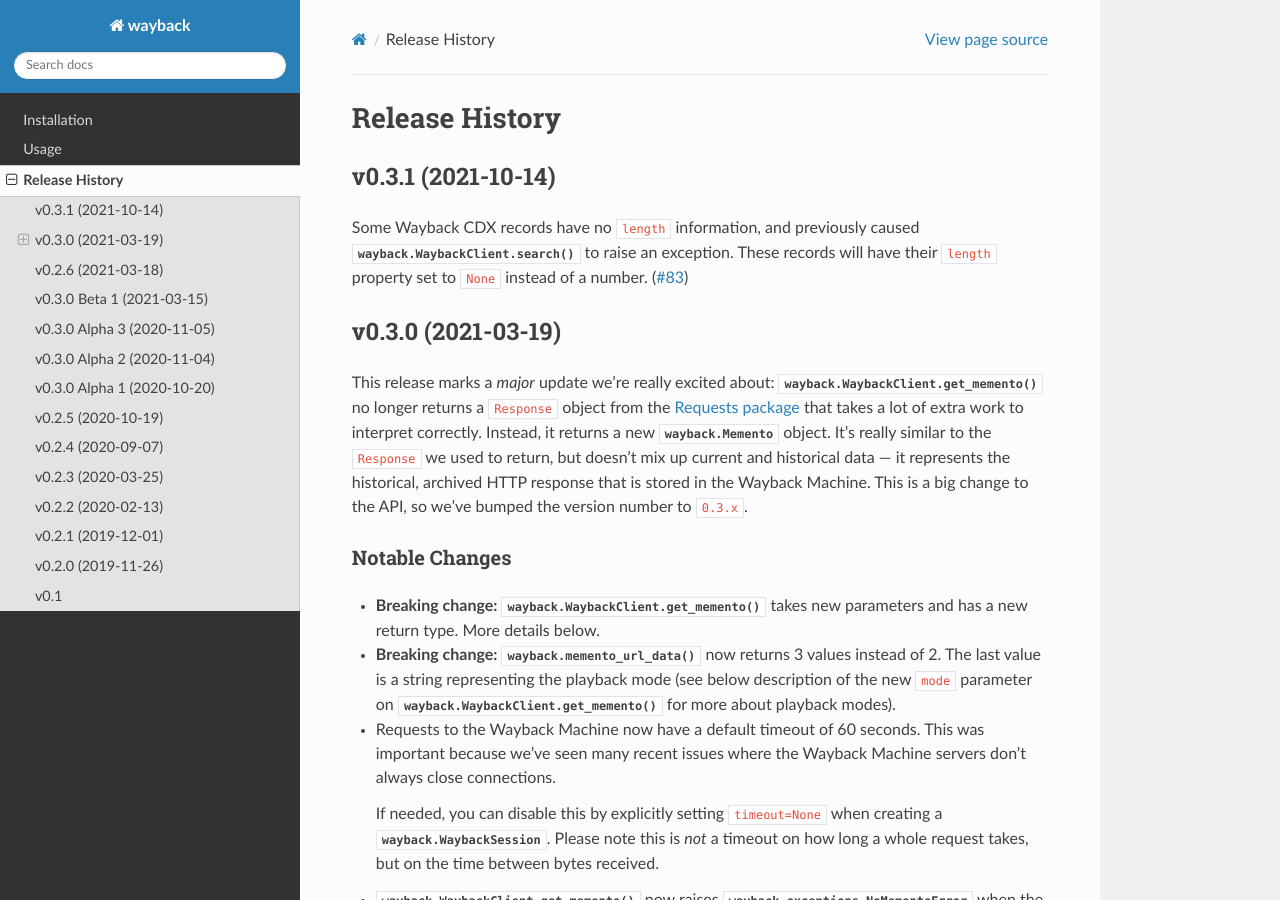
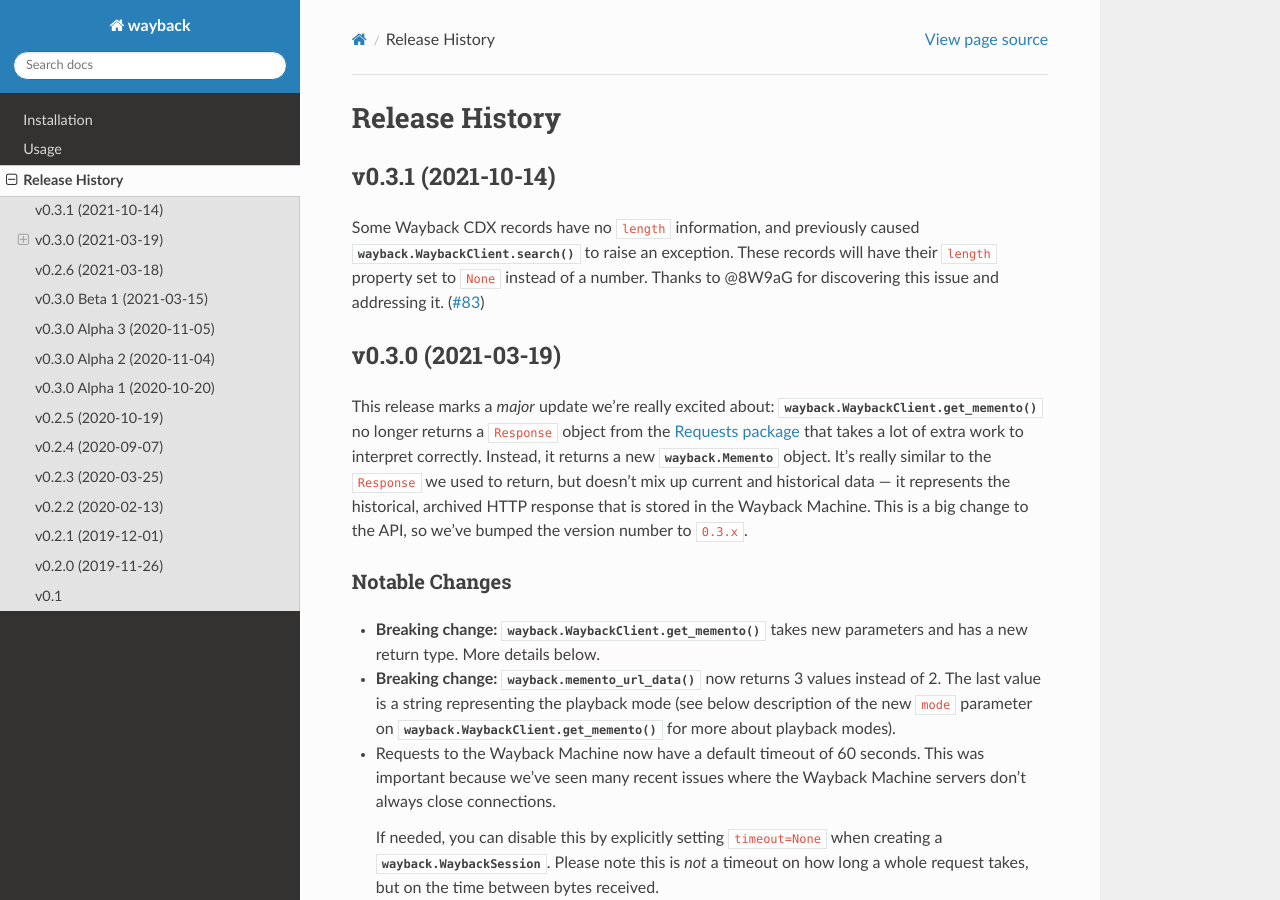
Before and after one commit to edgi-govdata-archiving/wayback, a Sphinx documentation site: the page built from docs/source/release-history.rst, in a window 1280 px wide and 900 px high. Built offline with Sphinx 7.4.7 and the Read the Docs theme 2.0.0, drawn with Linux system fonts in a browser that asks for light colours.

Commit message:
Give credit!

```diff
--- a/docs/source/release-history.rst
+++ b/docs/source/release-history.rst
@@ -5,7 +5,7 @@
 v0.3.1 (2021-10-14)
 -------------------
 
-Some Wayback CDX records have no ``length`` information, and previously caused :meth:`wayback.WaybackClient.search` to raise an exception. These records will have their ``length`` property set to ``None`` instead of a number. (:issue:`83`)
+Some Wayback CDX records have no ``length`` information, and previously caused :meth:`wayback.WaybackClient.search` to raise an exception. These records will have their ``length`` property set to ``None`` instead of a number. Thanks to @8W9aG for discovering this issue and addressing it. (:issue:`83`)
 
 
 v0.3.0 (2021-03-19)
```
